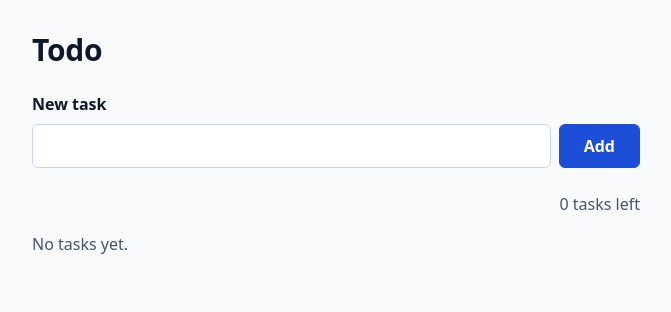
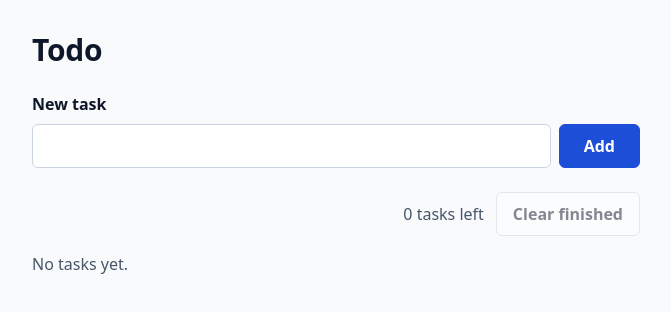
Before and after one commit to RomkaLTU/cobble-demo, a React (Vite) app: page / in a window 1280 px wide. Shown: the top 312 px of the page, without its empty margins (304-975 px from the left). Built offline with nearby package versions, Linux system fonts and the light colour scheme.

Commit message:
feat: clear all finished tasks in one action, persisted like a removal
Refs: COD-3643

```diff
--- a/src/App.tsx
+++ b/src/App.tsx
@@ -2,7 +2,7 @@ import { useEffect, useState } from 'react'
 import ListToolbar from './components/ListToolbar'
 import NewTaskForm from './components/NewTaskForm'
 import TaskList from './components/TaskList'
-import { STORAGE_KEY, addTask, countOpen, loadTasks, removeTask, saveTasks, toggleTask, type Task } from './store'
+import { STORAGE_KEY, addTask, clearDone, countOpen, loadTasks, removeTask, saveTasks, toggleTask, type Task } from './store'
 
 export default function App() {
   const [tasks, setTasks] = useState<Task[]>(() => loadTasks(localStorage))
@@ -34,11 +34,15 @@ export default function App() {
     setTasks((current) => removeTask(current, id))
   }
 
+  function handleClearDone() {
+    setTasks((current) => clearDone(current))
+  }
+
   return (
     <main>
       <h1>Todo</h1>
       <NewTaskForm onAdd={handleAdd} />
-      <ListToolbar openCount={countOpen(tasks)} />
+      <ListToolbar openCount={countOpen(tasks)} hasDone={tasks.some((t) => t.done)} onClearDone={handleClearDone} />
       <TaskList tasks={tasks} onToggle={handleToggle} onRemove={handleRemove} />
     </main>
   )
--- a/src/components/ListToolbar.tsx
+++ b/src/components/ListToolbar.tsx
@@ -1,11 +1,14 @@
-type Props = { openCount: number }
+type Props = { openCount: number; hasDone: boolean; onClearDone: () => void }
 
-export default function ListToolbar({ openCount }: Props) {
+export default function ListToolbar({ openCount, hasDone, onClearDone }: Props) {
   return (
     <div className="toolbar">
       <p className="toolbar__count" aria-live="polite">
         {openCount} {openCount === 1 ? 'task' : 'tasks'} left
       </p>
+      <button type="button" className="toolbar__clear" disabled={!hasDone} onClick={onClearDone}>
+        Clear finished
+      </button>
     </div>
   )
 }
--- a/src/store.ts
+++ b/src/store.ts
@@ -10,6 +10,11 @@ export function addTask(tasks: Task[], text: string): Task[] {
 
 export function removeTask(tasks: Task[], id: string): Task[] {
   const next = tasks.filter((task) => task.id !== id)
+  return next.length === tasks.length ? tasks : next
+}
+
+export function clearDone(tasks: Task[]): Task[] {
+  const next = tasks.filter((task) => !task.done)
   return next.length === tasks.length ? tasks : next
 }
 
--- a/src/styles.css
+++ b/src/styles.css
@@ -111,6 +111,33 @@ h1 {
   color: var(--color-muted);
 }
 
+.toolbar__clear {
+  min-height: var(--control-height);
+  padding: 0 var(--space-3);
+  border: 1px solid var(--color-border);
+  border-radius: var(--radius);
+  background: var(--color-surface);
+  color: var(--color-text);
+  font: inherit;
+  font-weight: 600;
+  cursor: pointer;
+  transition: background-color 150ms;
+}
+
+.toolbar__clear:hover:not(:disabled) {
+  background: var(--color-subtle);
+}
+
+.toolbar__clear:focus-visible {
+  outline: 2px solid var(--color-accent);
+  outline-offset: 2px;
+}
+
+.toolbar__clear:disabled {
+  opacity: 0.5;
+  cursor: not-allowed;
+}
+
 .task-list {
   margin: 0;
   padding: 0;
@@ -193,6 +220,7 @@ h1 {
 
 @media (prefers-reduced-motion: reduce) {
   .new-task button,
+  .toolbar__clear,
   .task__remove {
     transition: none;
   }
```
Also changed, not shown: 1 other file (tests, documents, lock files or other folders).
